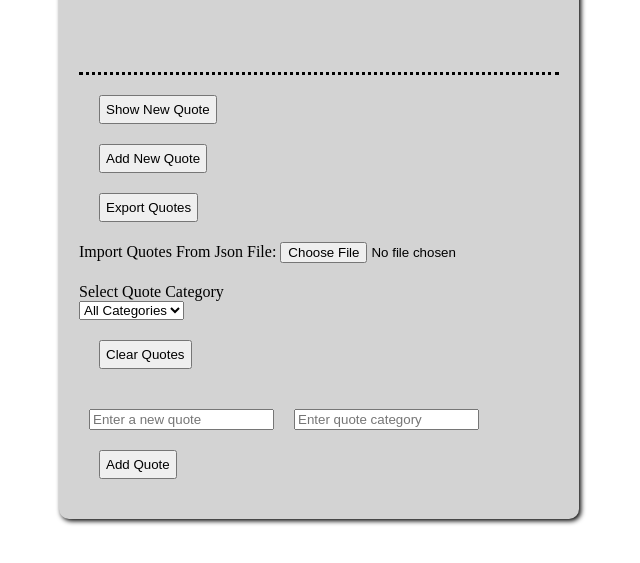
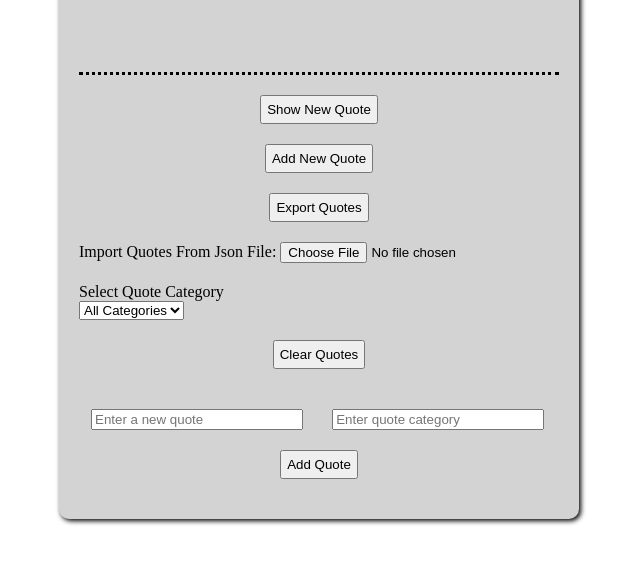
Before and after one commit to sideeqhammed/alx_fe_javascript, a plain HTML site: page dom-manipulation/index.html in a window 1280 px wide. Both pictures are taken after a click on the button "Add New Quote". Shown: the part 79-642 px from the top of the page, without its empty margins (321-961 px from the left). Drawn offline with Linux system fonts and the light colour scheme.

Commit message:
added dom-manipulation task

```diff
--- a/dom-manipulation/index.html
+++ b/dom-manipulation/index.html
@@ -27,6 +27,7 @@
       display: block;
       margin: 20px;
       padding: 5px;
+      margin: 20px auto;
     }
     #quoteDisplay{
       display: block;
@@ -41,8 +42,17 @@
     #clearQuotes{
       margin-bottom: 40px;
     }
-    #newQuoteText, #newQuoteCategory{
-      margin: 0px 10px;
+    #newQuoteDiv{
+      margin: auto;
+      padding: 0 15px 0 12px;
+      display: flex;
+      justify-content: space-between;
+    }
+    #newQuoteText{
+      width: 45%;
+    }
+    #newQuoteCategory{
+      width: 45%;
     }
   </style>
 
--- a/dom-manipulation/script.js
+++ b/dom-manipulation/script.js
@@ -95,6 +95,7 @@ const addQuote = () => {
 
 const createAddQuoteForm = () => {
   const div = document.createElement('div');
+  div.id="newQuoteDiv";
   const input1 = document.createElement('input');
   input1.id="newQuoteText"; input1.type="text"; input1.placeholder="Enter a new quote";
   const input2 = document.createElement('input');
@@ -106,8 +107,9 @@ const createAddQuoteForm = () => {
 
   div.appendChild(input1);
   div.appendChild(input2);
-  div.appendChild(button);
   body.appendChild(div)
+  body.appendChild(button);
+
 }
 
 const exportToJsonFile = () => {
```
